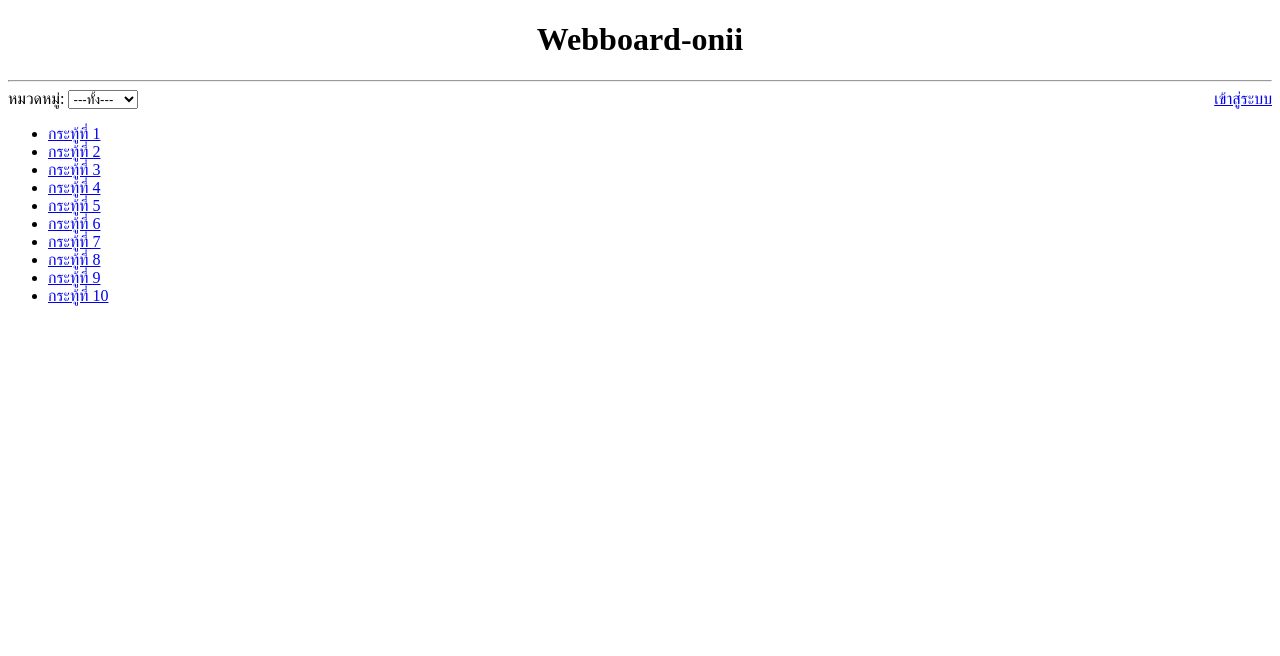
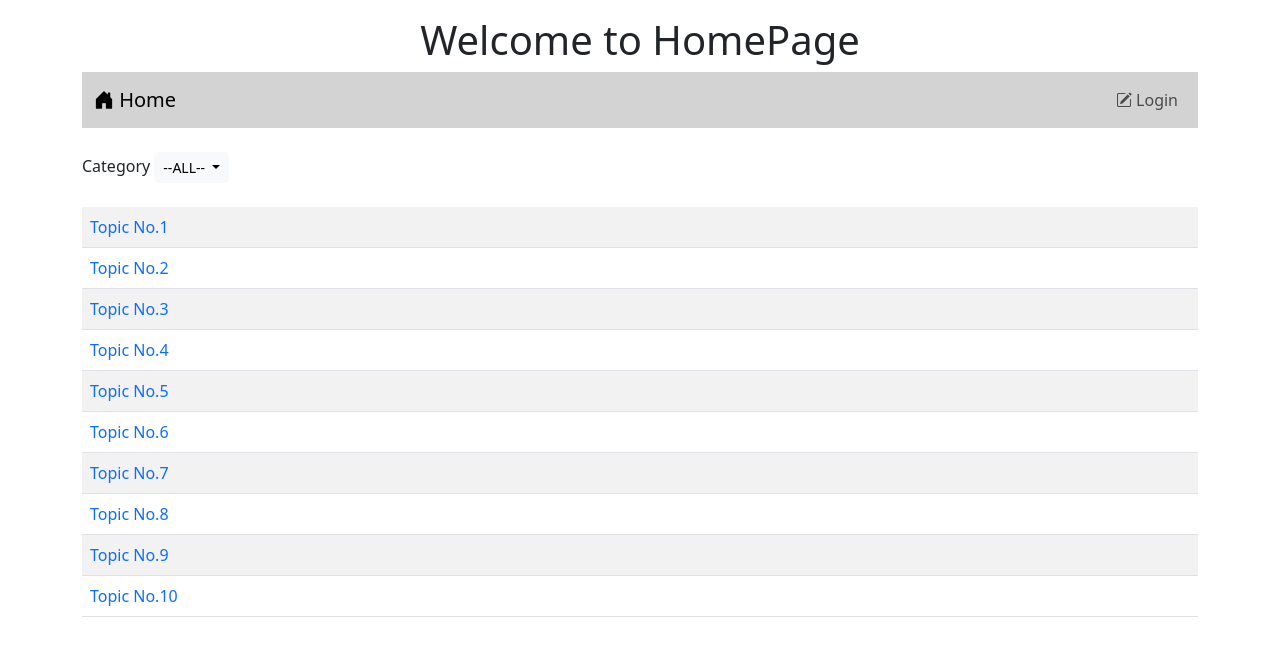
Before and after one commit to s6603052413094/Webboard-001, a PHP site: page / in a window 1280 px wide. Shown: the top 656 px of the page. Run offline with PHP 8.4, Linux system fonts and the light colour scheme.

Commit message:
work7
work7

```diff
--- a/index.php
+++ b/index.php
@@ -1,27 +1,54 @@
+<?php
+    session_start();
+?>
 <!DOCTYPE html>
 <html lang="en">
 <head>
     <meta charset="UTF-8">
     <meta name="viewport" content="width=device-width, initial-scale=1.0">
+    <link href="https://cdn.jsdelivr.net/npm/bootstrap@5.3.2/dist/css/bootstrap.min.css" rel="stylesheet" integrity="sha384-T3c6CoIi6uLrA9TneNEoa7RxnatzjcDSCmG1MXxSR1GAsXEV/Dwwykc2MPK8M2HN" crossorigin="anonymous">
+    <script src="https://cdn.jsdelivr.net/npm/bootstrap@5.3.2/dist/js/bootstrap.bundle.min.js" integrity="sha384-C6RzsynM9kWDrMNeT87bh95OGNyZPhcTNXj1NW7RuBCsyN/o0jlpcV8Qyq46cDfL" crossorigin="anonymous"></script>
+    <link rel="stylesheet" href="https://cdn.jsdelivr.net/npm/bootstrap-icons@1.11.3/font/bootstrap-icons.min.css">
     <title>Webboard-onii</title>
 </head>
 <body>
-    <h1 style="text-align: center;">Webboard-onii</h1>
-    <hr>
-    <form>
-    หมวดหมู่:
-    <select name="category">
-         <option value="all">---ทั้ง---</option>
-         <option value="general">General</option>>เรื่องทั่วไป</option>
-         <option value="study">Study</option>
-    </select>
-    <a href="login.html" style="float:right;">เข้าสู่ระบบ</a>
-  </form>
-  <ul>
-<?php
-    for($i=1;$i<=10;$i++){
-        echo "<li><a href='post.php?id=$i'>กระทู้ที่ $i</a></li>";
-    }
-?>
+    <div class="container-lg">
+        <h1 style="text-align: center;" class="mt-3">Welcome to HomePage</h1>
+
+        <?php include "nav.php" ?>
+
+        <div class="mt-4 d-flex justify-content-between">
+            <div>
+                <label>Category</label>
+                <span class="dropdown">
+                    <button class="btn btn-light btn-sm dropdown-toggle" type="button" data-bs-toggle="dropdown" aria-expanded="false">
+                        --ALL--
+                    </button>
+                    <ul class="dropdown-menu">
+                    <li><a class="dropdown-item" href="#">ALL</a></li>
+                    <li><a class="dropdown-item" href="#">Study</a></li>
+                    <li><a class="dropdown-item" href="#">General</a></li>
+                    </ul>
+                </span>
+            </div>
+            <?php if(isset($_SESSION['id'])){?>
+            <div>
+                <a href="newpost.php" class="btn btn-success btn-sm"><i class="bi bi-plus"></i> Create new Topic</a>
+            </div>
+            <?php }?>
+        </div>
+
+        <table class="table table-striped mt-4">
+            <?php
+            for($i = 1; $i<=10; $i++){
+                echo "<tr><td class='d-flex justify-content-between'><a href=post.php?id=$i style=text-decoration:none>Topic No.$i</a>";
+                if(isset($_SESSION['id'])&&$_SESSION['role']=='a'){
+                    echo"&nbsp;&nbsp;<a href=delete.php?id=$i class='btn btn-danger btn-sm me-2'><i class='bi bi-trash'></i></a>";
+                }
+                echo"</td></tr>";
+            }
+            ?>
+        </table>
+    </div>
 </body>
 </html>
--- /dev/null
+++ b/nav.php
@@ -0,0 +1,28 @@
+<nav class="navbar navbar-expand-sm" style="background-color: #d3d3d3;">
+    <div class="container-fluid">
+        <a class="navbar-brand" href="index.php">
+            <i class="bi bi-house-door-fill"></i> Home
+        </a>
+        <ul class="navbar-nav">
+            <?php
+                if (!isset($_SESSION['id'])) {
+                    echo "<li class='nav-item'>
+                            <a class='nav-link' aria-current='page' href='login.php'><i class='bi bi-pencil-square'></i> Login</a>
+                        </li>";
+                } else {
+                    echo "<li class='nav-item dropdown'>
+                            <a class='btn btn-outline-secondary dropdown-toggle' href='#' role='button' data-bs-toggle='dropdown' aria-haspopup='true' aria-expanded='false'>
+                                <i class='bi bi-person-lines-fill'></i>
+                                $_SESSION[username]
+                            </a>
+                            <ul class='dropdown-menu'>
+                                <a class='dropdown-item' href='logout.php'>
+                                    <i class='bi bi-power'></i> Logout
+                                </a>
+                            </ul>
+                        </li>";
+                }
+            ?>
+        </ul>
+    </div>
+</nav>
```
Also changed, not shown: login.html (deleted, +0 -38 lines), login.php (added, +58 -0 lines), verify.php (+32 -12 lines).
